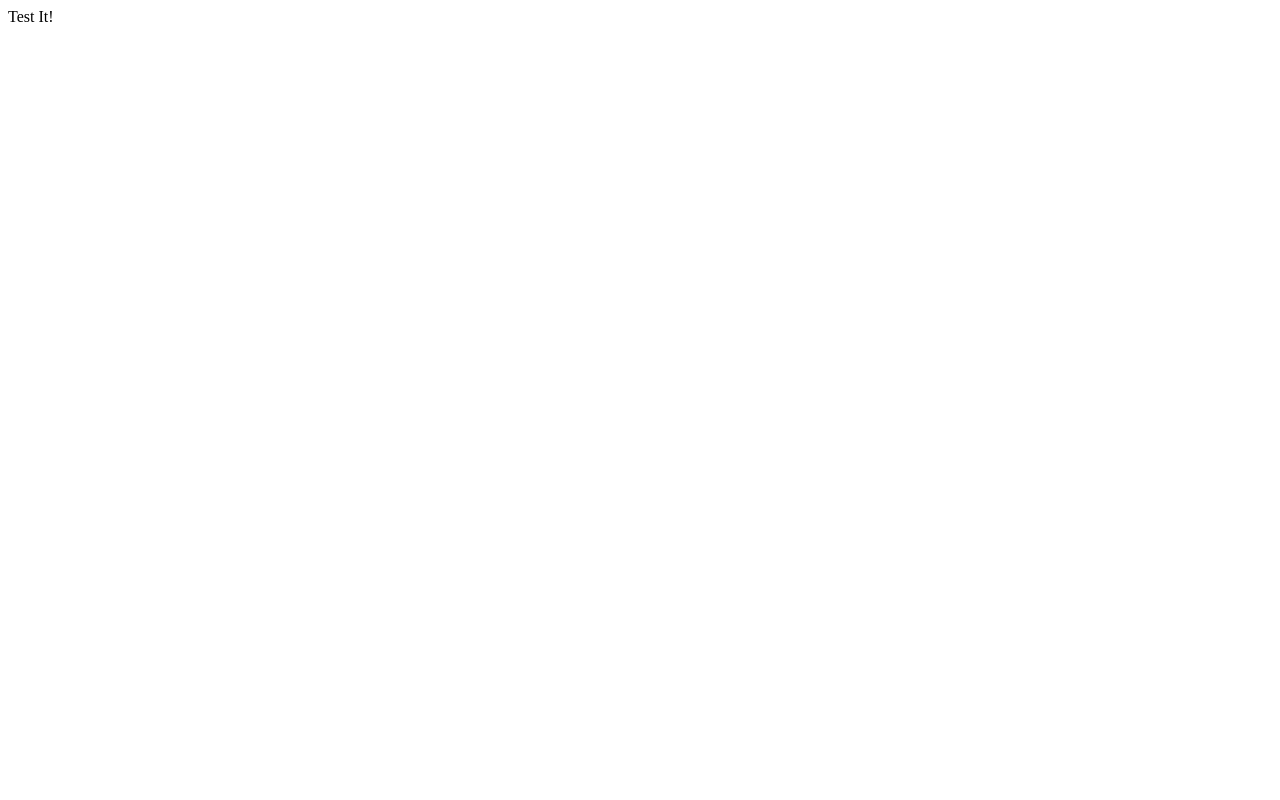
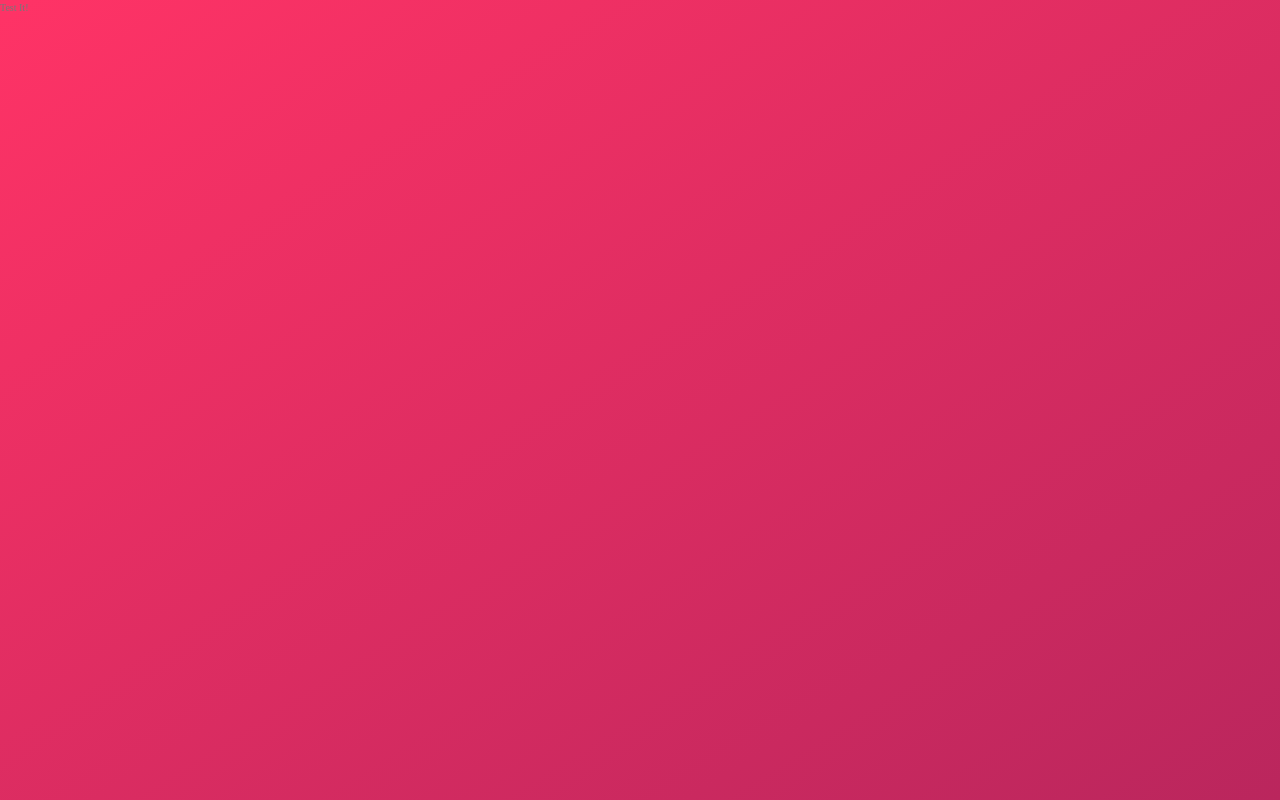
Before and after one commit to aadarsh10c/Trillio, a React (Vite) app: page / in a window 1280 px wide. Built offline with nearby package versions, Linux system fonts and the light colour scheme.

Commit message:
Added bae style for the project

```diff
--- a/index.html
+++ b/index.html
@@ -1,10 +1,11 @@
 <!DOCTYPE html>
 <html lang="en">
   <head>
-    <meta charset="UTF-8" />
-    <link rel="icon" type="image/svg+xml" href="/vite.svg" />
-    <meta name="viewport" content="width=device-width, initial-scale=1.0" />
-    <title>Vite + React</title>
+    <meta charset="UTF-8">
+    <meta name="viewport" content="width=device-width, initial-scale=1.0">
+    <link href="https://fonts.googleapis.com/css?family=Open+Sans:300,400,600" rel="stylesheet">
+    <link rel="shortcut icon" type="image/png" href="img/favicon.png">
+    <title>trillo &mdash; Your all-in-one booking app</title>
   </head>
   <body>
     <div id="root"></div>
--- a/src/main.jsx
+++ b/src/main.jsx
@@ -1,7 +1,7 @@
 import React from 'react'
 import ReactDOM from 'react-dom/client'
 import App from './App'
-//import './index.css'
+import './index.scss'
 
 ReactDOM.createRoot(document.getElementById('root')).render(
   <React.StrictMode>
--- a/src/sass/base/base.scss
+++ b/src/sass/base/base.scss
@@ -15,15 +15,50 @@ Grey dark 2: #777
 Grey dark 3: #999
 
 */
+:root{
+    --Primary: #eb2f64;
+    --Primary-light: #FF3366;
+    --Primary-dark: #BA265D;
 
+    --Grey-light-2: #f4f2f2;
+    --Grey-light-3: #f0eeee;
+    --Grey-light-1: #faf9f9;
+    --Grey-light-4: #ccc;
+
+    --Grey-dark-1: #333;
+    --Grey-dark-2: #777;
+    --Grey-dark-3: #999;
+}
 
 
 *{
     margin: 0;
     padding: 0;
-    box-sizing: border-box;
+}
+
+*,
+*::before,
+*::after{
+    box-sizing: inherit;
 }
 
 html{
+    box-sizing: border-box;
     font-size: 62.5%;
 }
+
+body{
+    font-style: 'Open Sans', sans-serif;
+    line-height: 1.6;
+    font-weight: 400;
+    color: var(--Grey-dark-2);
+
+    background: linear-gradient(
+        to right bottom,
+        var(--Primary-light),
+        var(--Primary-dark)
+    );
+    background-repeat: no-repeat;
+    min-height: 100vh;
+
+}
```
